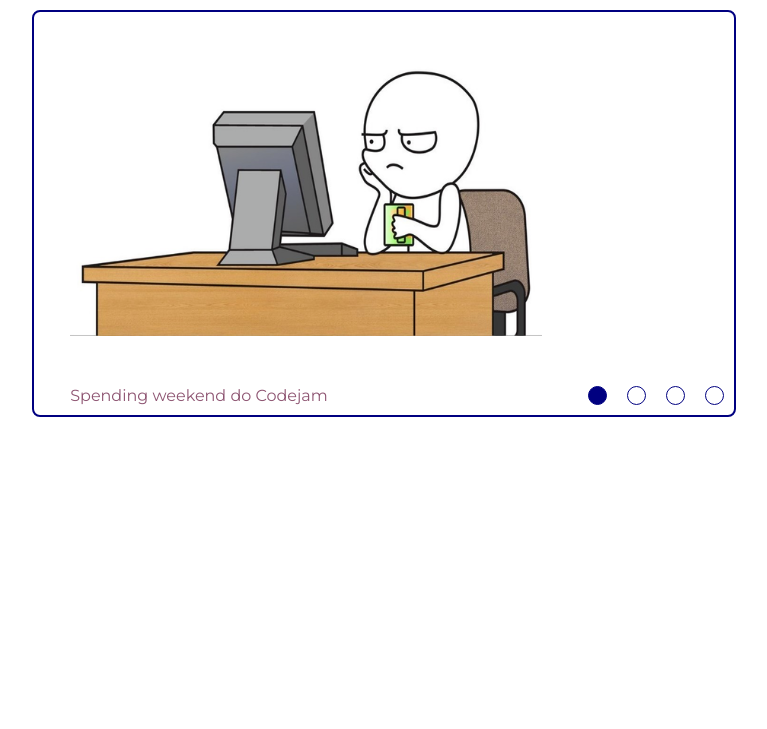
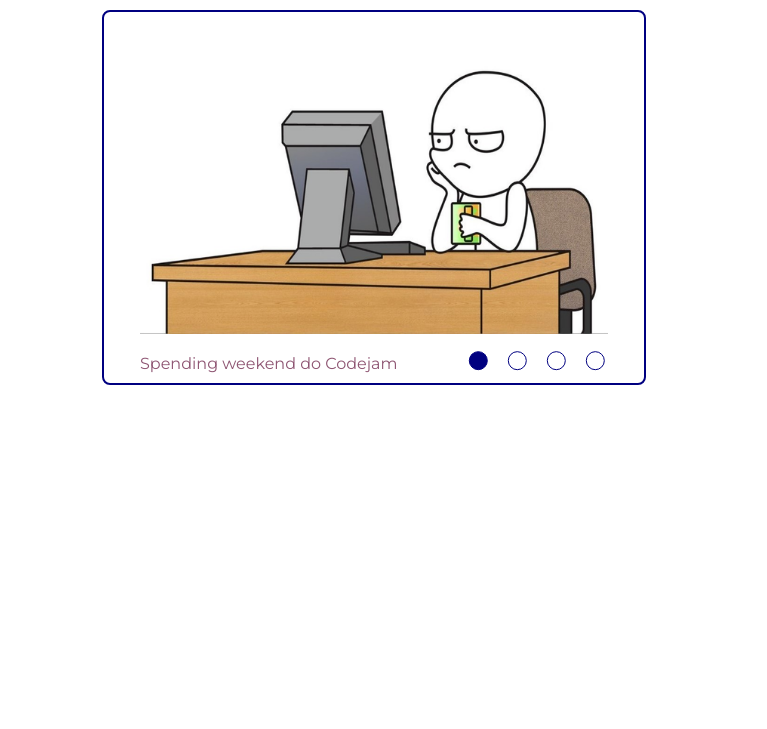
Before and after one commit to mariazaikina/cssMemSlider, a plain HTML site: page cssMemSlider/index.html in a window 1280 px wide. Shown: the whole page, without its empty margins (258-1025 px from the left). Drawn offline with Linux system fonts and the light colour scheme.

Commit message:
feat: make everything work 2021-10-17 21:29:42

```diff
--- a/cssMemSlider/style.css
+++ b/cssMemSlider/style.css
@@ -19,21 +19,23 @@ input[type="radio"]{
 
 #img__slider{
    margin:0 auto;
+   margin-left: 10%;
     margin-bottom: 0.5rem;
       width: 100%;
   height: 100%;
-   border:2px solid #000080;
 
-   border-radius:0.5rem;
    display:flex;
    position: relative;
+
 }
 
 
 #img__slides {
     padding:10px;
-    position:relative;
-                z-index:2;
+    border:2px solid #000080;
+
+   border-radius:0.5rem;
+
 
     }
 
@@ -62,6 +64,7 @@ input[type="radio"]{
             width:400%;
 
             }
+
             #img__slides .imgslide{
                 width:25%;
                 float:left;
@@ -71,8 +74,8 @@ input[type="radio"]{
 
             }
           .img__content{
-              margin:10px auto 0px;
-                width:90%;
+            margin:10px auto 0px;
+            width:90%;
 
             }
 
@@ -92,22 +95,19 @@ input[type="radio"]{
 
 
 
-.slide__content{
-    padding-top: 30px;
-
-}
 
 #bullets{
 
 display:flex;
-align-items: flex-end;
-z-index: 1;
+transform: translateX(-120%) translateY(91%);
+
 padding-bottom: 10px;
+
 }
 
 #bullets label{
     content:"";
-    display:inline-block;
+
     width:17px;
 height:17px;
 border:1px solid #000080;
@@ -118,7 +118,7 @@ margin:0 10px;
 }
 #bullets label:hover{
     background-color:#8E5572;
-    transition: all 1s ease;
+    transition: all .5s ease;
 }
 
 
```
